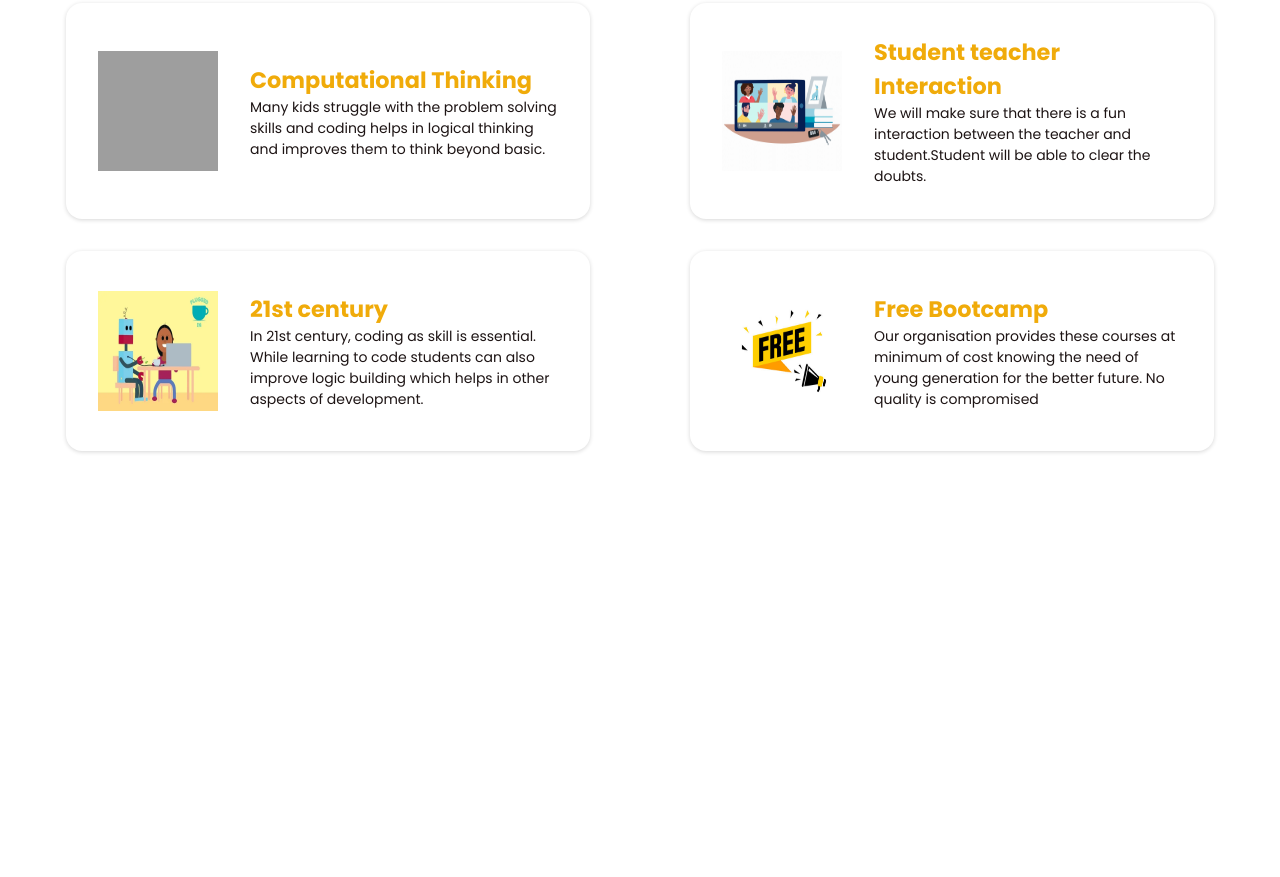
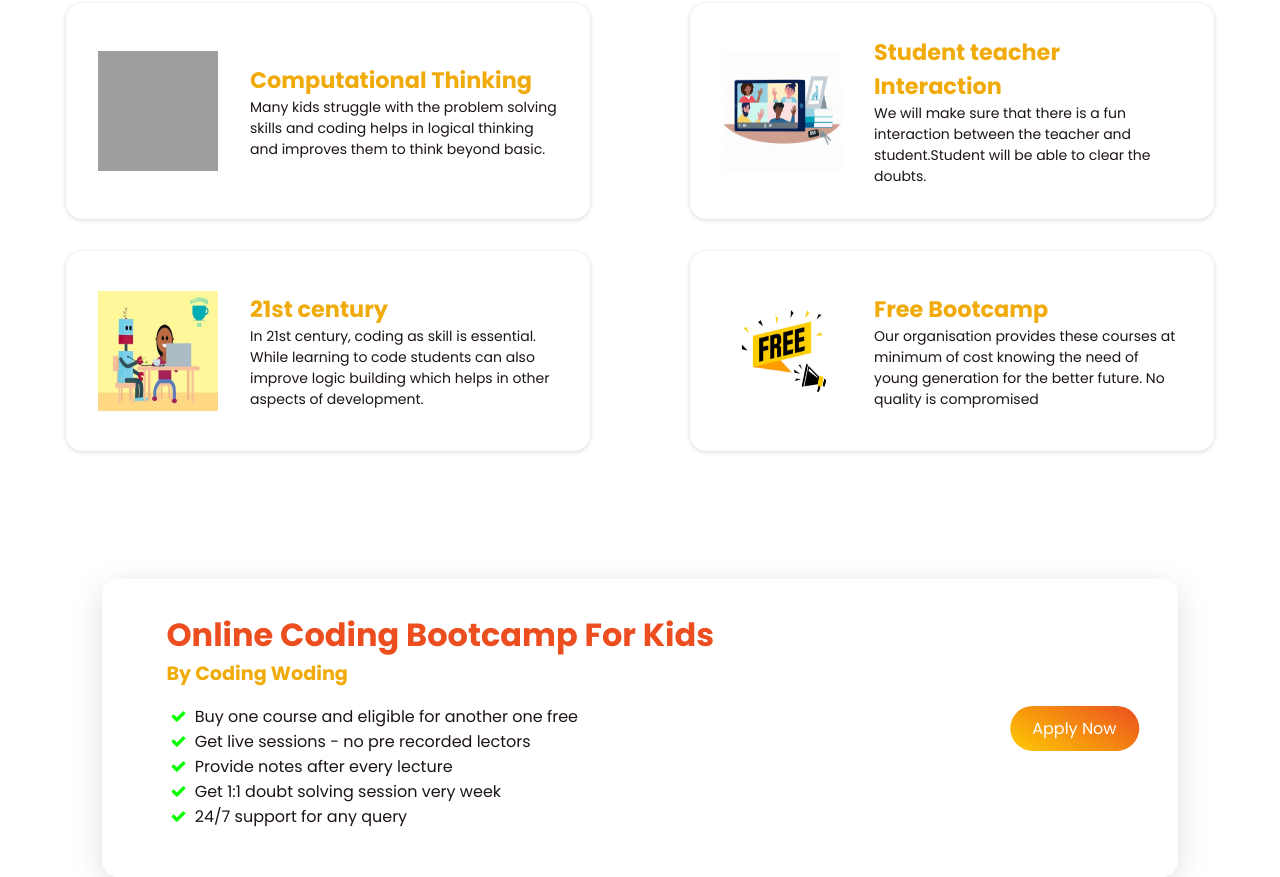
Before and after one commit to Allustrode/coding_bootcamp_website, a plain HTML site: page index.html in a window 1280 px wide. Shown: the part 1370-2247 px from the top of the page. Before the commit the page ends 1885 px from the top, so only its background shows below. Drawn offline with Linux system fonts and the light colour scheme; grey boxes are pictures that could not be loaded.

Commit message:
making call_to_action section

```diff
--- a/index.html
+++ b/index.html
@@ -130,6 +130,20 @@
         </div>
     </section>
 
+    <section id="recalling" class="recalling">
+        <div class="recalling_wrapper">
+            <h2>Online Coding Bootcamp For Kids</h2>
+            <h4>By Coding Woding</h4>
+            <div>
+                <h6><i class="fa fa-check"></i> Buy one course and eligible for another one free</h6>
+                <h6><i class="fa fa-check"></i> Get live sessions - no pre recorded lectors</h6>
+                <h6><i class="fa fa-check"></i> Provide notes after every lecture</h6>
+                <h6><i class="fa fa-check"></i> Get 1:1 doubt solving session very week</h6>
+                <h6><i class="fa fa-check"></i> 24/7 support for any query</h6>
+            </div>
+            <a href="">Apply Now</a>
+        </div>
+    </section>
 </body>
 
 </html>
--- a/style.scss
+++ b/style.scss
@@ -421,3 +421,56 @@
         }
     }
 }
+
+.recalling .recalling_wrapper {
+    position: relative;
+    margin: 4rem auto 0 auto;
+    width: 84%;
+    background-color: var(--primary);
+    padding: 2rem 4rem;
+    border-radius: 1rem;
+    background: var(--background-sec);
+    box-shadow: rgba(100, 100, 111, 0.2) 0px 7px 29px 0px;
+
+    h2 {
+        color: var(--secondary);
+        font-size: 2rem;
+    }
+
+    h4 {
+        color: var(--primary2);
+        font-size: 1.2rem;
+    }
+
+    >div {
+        padding: 1rem 0;
+
+        h6 {
+            color: var(--secondary-text);
+            font-size: 1rem;
+            font-weight: 400;
+
+            i {
+                margin: 0% 4px;
+                border-radius: 50%;
+                color: rgb(9, 255, 0);
+            }
+        }
+    }
+
+    a {
+        position: absolute;
+        top: 50%;
+        right: 0%;
+        transform: translate(-30%, -50%);
+        color: rgb(255, 255, 255);
+        text-decoration: none;
+        background: linear-gradient(30deg, var(--primary), var(--secondary));
+        border-radius: 2rem;
+        padding: 0.6rem 1.4rem;
+
+        &:hover {
+            opacity: 0.8;
+        }
+    }
+}
```
Also changed, not shown: style.css, 1 other file.
